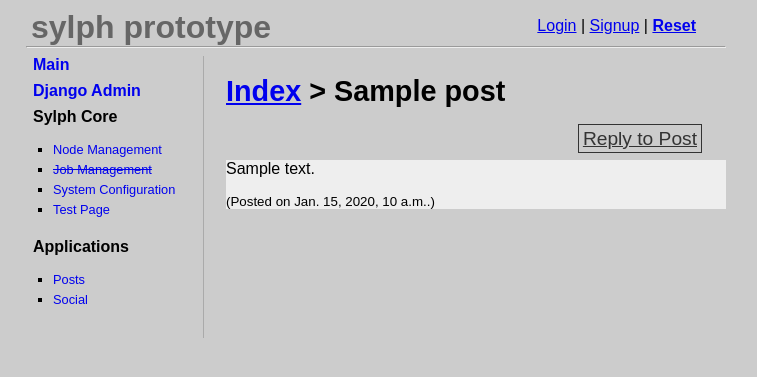
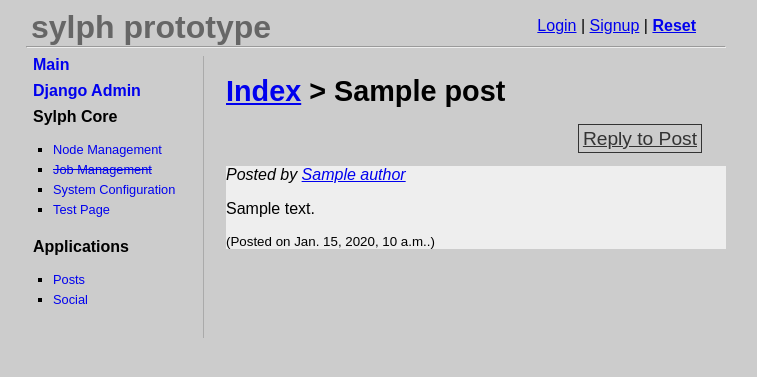
Before and after one commit to spsu/sylph, a Django app: template templates/apps/post/view.html in a window 1280 px wide. Shown: the top 377 px of the page, without its empty margins (264-1021 px from the left). Run offline with Django 3.2, Linux system fonts and the light colour scheme; the template is opened without the code that fills it: most values are stand-ins (such as "Sample title", 1, 10 or a date in 2020).

Commit message:
Begin social/post integration. (Slow queries?)

```diff
--- a/apps/post/models.py
+++ b/apps/post/models.py
@@ -34,7 +34,7 @@ class Post(ResourceTree):
 	# The person who created the post. Can be null if anonymous or unknown.
 	# TODO: Differentiate between 'anonymous' and 'unknown'. Or maybe not?
 	# Maybe both should fall under the umbrella term 'unknown'.
-	created_by = models.ForeignKey('social.User', null=True)
+	author = models.ForeignKey('social.User', null=True)
 
 	# Contents of the post
 	contents = models.TextField(blank=True)
--- a/apps/post/views.py
+++ b/apps/post/views.py
@@ -7,6 +7,8 @@ from models import *
 from django.template import RequestContext
 from django.contrib.auth.decorators import login_required
 from django.db.models import Q
+
+from sylph.apps.social.models import User
 
 from datetime import datetime
 import hashlib
@@ -54,6 +56,10 @@ def createPost(request):
 			# FIXME TEMP URL
 			post.url = 'http://temp/post/' + \
 						hashlib.md5(str(datetime.today())).hexdigest()
+
+			user = User.objects.get(pk=1)
+			post.author = user
+
 			post.save()
 			return HttpResponseRedirect('/post/')
 
--- a/apps/social/models.py
+++ b/apps/social/models.py
@@ -76,6 +76,9 @@ class User(Resource):
 	def __unicode__(self):
 		return self.username
 
+	def get_absolute_url(self):
+		return '/profile/view/%s/' % self.id
+
 class UserEmail(models.Model):
 	"""Emails are not resources, this is just a 1:m field for users."""
 
--- a/templates/apps/post/index.html
+++ b/templates/apps/post/index.html
@@ -16,6 +16,8 @@
 			{% if post.datetime_created %}
 				<small>posted {{ post.datetime_created }}</small>
 			{% endif %}
+			by <a
+				href="{{post.author.get_absolute_url }}">{{ post.author }}</a>
 		</div>
 		{% endfor %}
 	</div>
--- a/templates/apps/post/view.html
+++ b/templates/apps/post/view.html
@@ -12,6 +12,9 @@
 		{% endif %}
 
 		<div class="post">
+			<p><em>Posted by <a
+				href="{{post.author.get_absolute_url }}">{{ post.author.get_name }}</a>
+			</em></p>
 			{{ post.contents_markdown|safe }}
 
 			<p><small>(Posted on {{ post.datetime_created }}.)</small></p>
```
